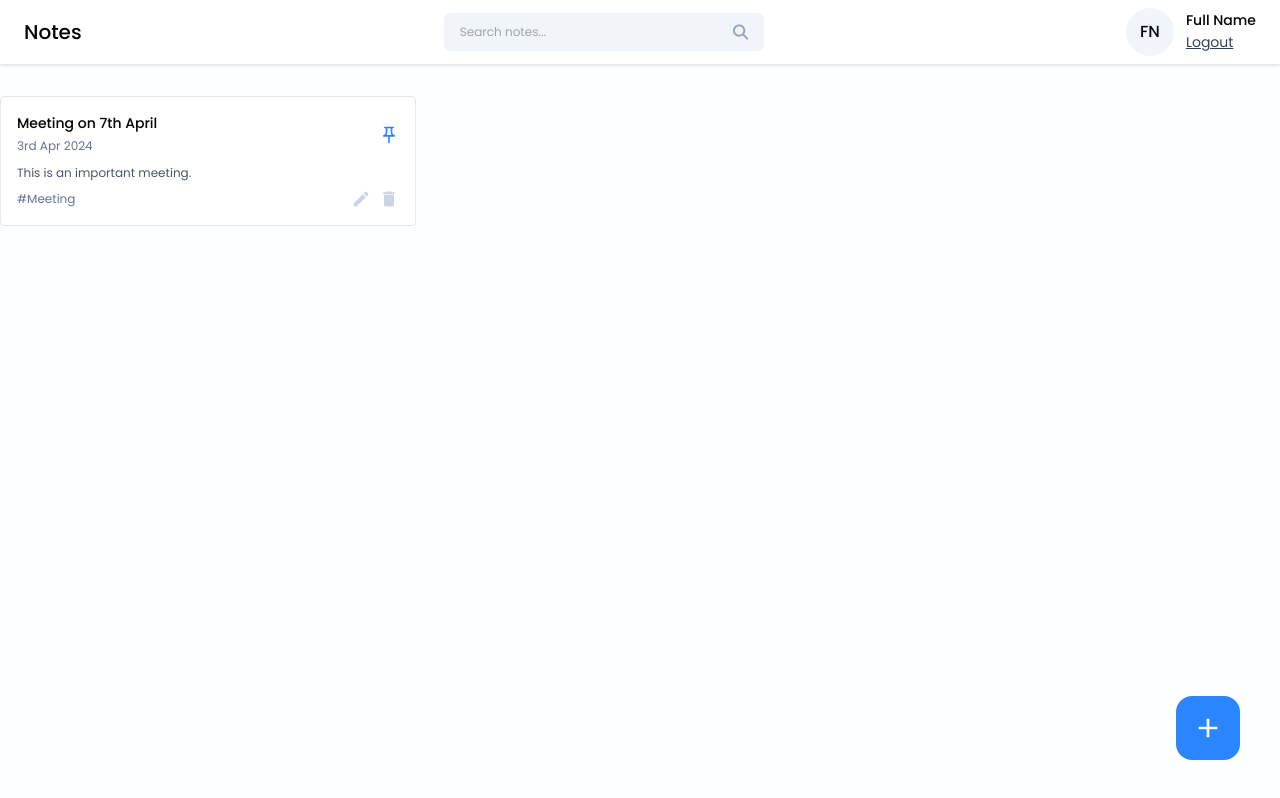
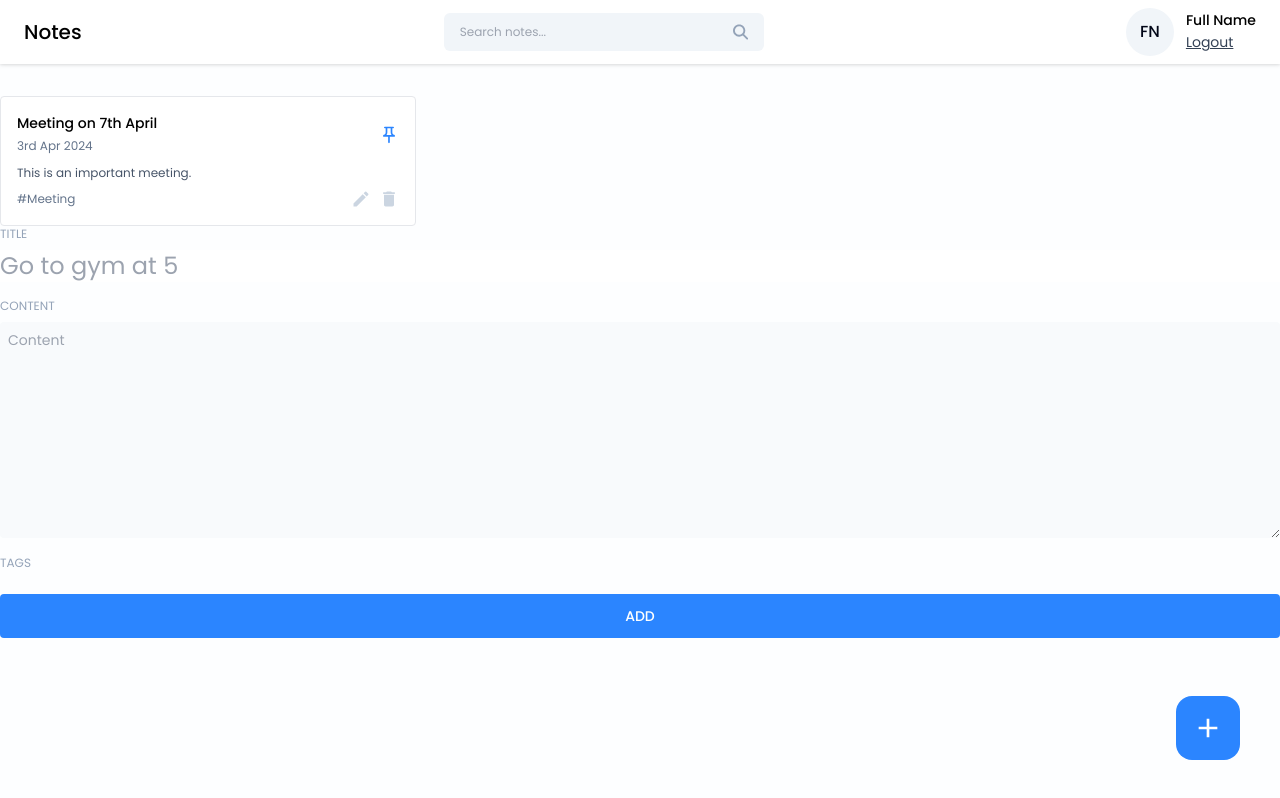
Before and after one commit to themistogenes/notes-app, a React (Vite) app in the folder frontend/: page /dashboard in a window 1280 px wide. Built offline with nearby package versions, Linux system fonts and the light colour scheme.

Commit message:
AddEditNotes

```diff
--- a/frontend/src/index.css
+++ b/frontend/src/index.css
@@ -26,4 +26,8 @@
   .icon-btn {
     @apply text-xl text-slate-300 cursor-pointer hover:text-primary;
   }
+
+  .input-label {
+    @apply text-xs text-slate-400
+  }
 }
--- /dev/null
+++ b/frontend/src/pages/Home/AddEditNotes.jsx
@@ -0,0 +1,40 @@
+import React from 'react';
+
+const AddEditNotes = () => {
+  return (
+    <div>
+      <div className="flex flex-col gap-2">
+        <label className="input-label">TITLE</label>
+        <input
+          type="text"
+          className="text-2xl text-slate-950 outline-none"
+          placeholder="Go to gym at 5"
+        />
+      </div>
+
+      <div className="flex flex-col gap-2 mt-4">
+        <label className="input-label">CONTENT</label>
+        <textarea
+          type="text"
+          className="text-sm text-slate-950 outline-none bg-slate-50 p-2 rounded"
+          placeholder="Content"
+          rows={10}
+        />
+      </div>
+
+      <div className="mt-3">
+        <label className="input-label">TAGS</label>
+      </div>
+
+      <button
+        className="btn-primary font-medium mt-5 p-3"
+        onClick={() => {}}
+      >
+        ADD
+      </button>
+
+    </div>
+  )
+}
+
+export default AddEditNotes
--- a/frontend/src/pages/Home/Home.jsx
+++ b/frontend/src/pages/Home/Home.jsx
@@ -1,6 +1,7 @@
 import React from 'react';
 import Navbar from '../../components/Navbar/Navbar';
 import NoteCard from '../../components/Cards/NoteCard';
+import AddEditNotes from './AddEditNotes';
 import { MdAdd } from 'react-icons/md';
 
 const Home = () => {
@@ -27,6 +28,8 @@
       onClick={() => {}}>
       <MdAdd className="text-[32px] text-white" />
     </button>
+
+    <AddEditNotes />
     </>
   )
 }
```
